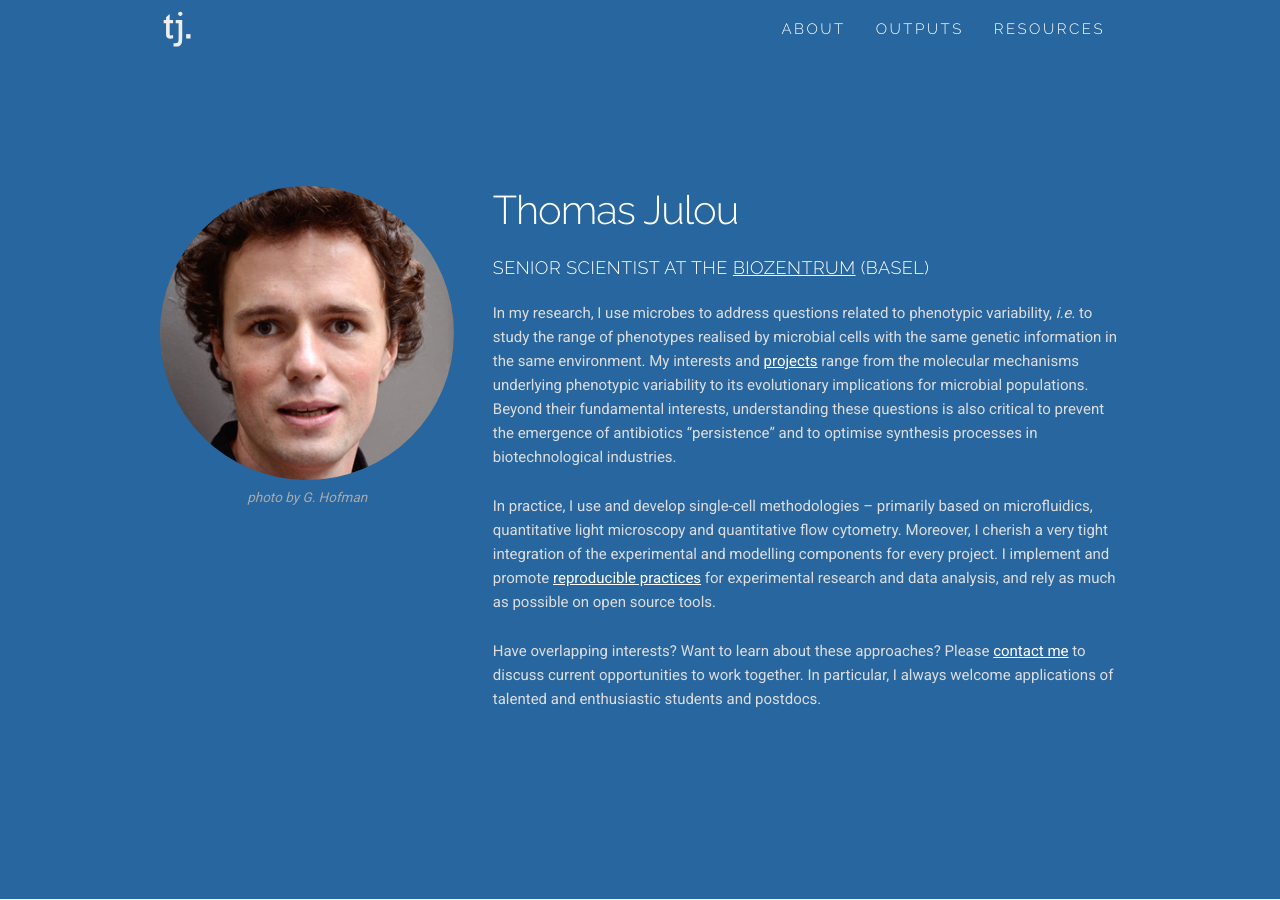
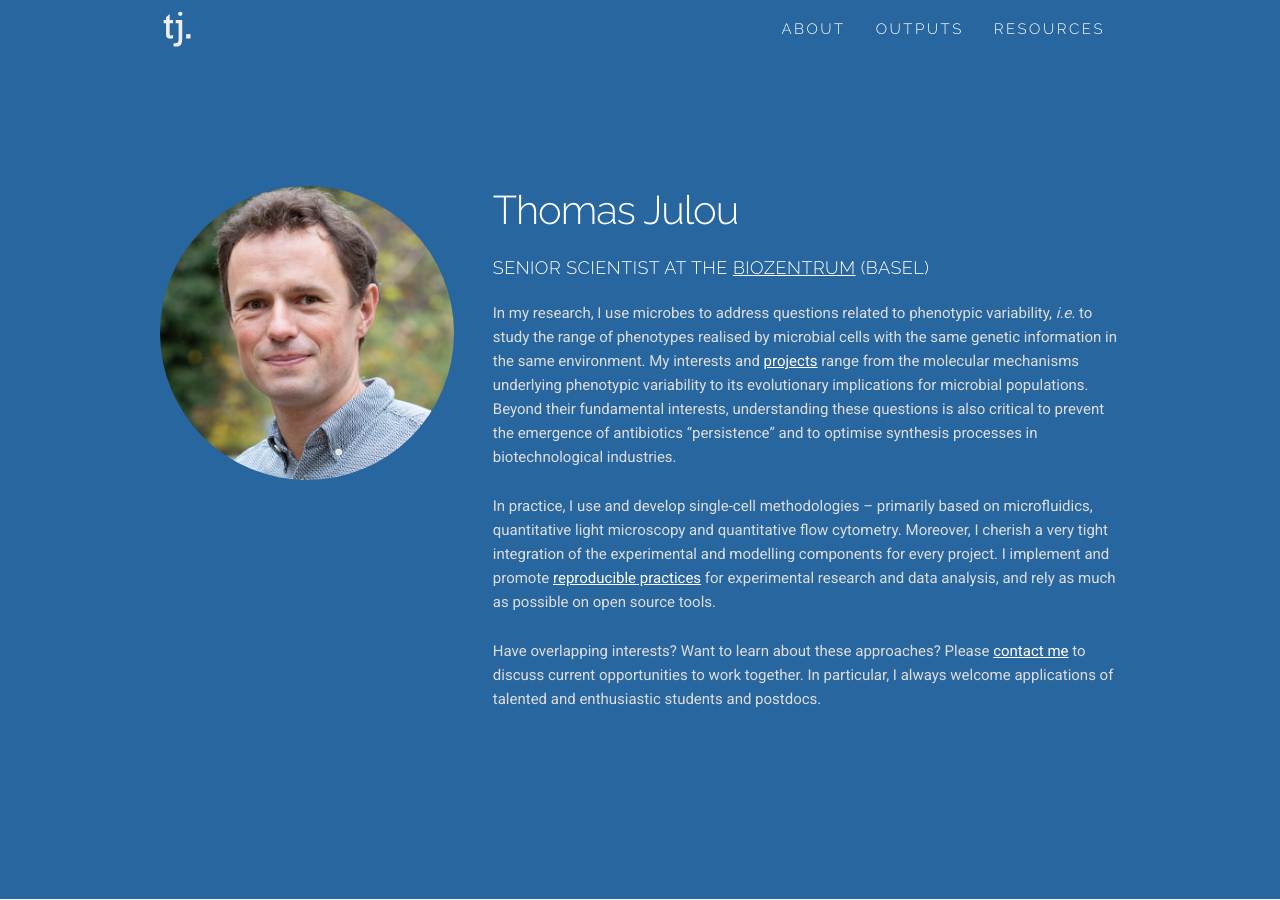
Before and after one commit to julou/julou.github.io, a Jekyll site: the page built from index.md, in a window 1280 px wide and 900 px high. Built offline with Jekyll 4.4.1, drawn with Linux system fonts in a browser that asks for light colours.

Commit message:
Updated index portrait.

```diff
--- a/index.md
+++ b/index.md
@@ -44,7 +44,7 @@ If you visit us, Biozentrum can easily be reached from Basel main station with b
     <div class="row">
       <div class="one-third column">
         <img src="/assets/img/thomasjulou.jpg">
-        <p class="img-credit">photo by G. Hofman</p>
+        <!-- <p class="img-credit">photo by G. Hofman</p> -->
       </div>
 
       <div class="two-thirds column">
```
Also changed, not shown: assets/img/thomasjulou.jpg.
